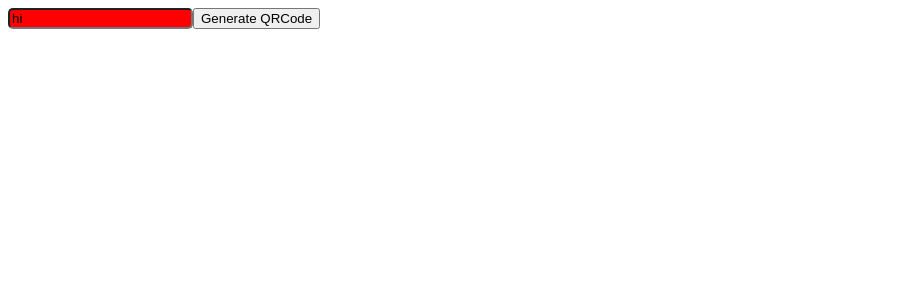
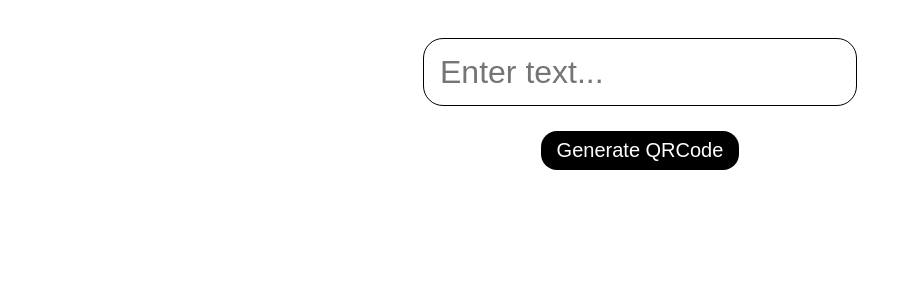
Before and after one commit to Kabuto43/qr-code_react, a React (Vite) app: page / in a window 1280 px wide. Shown: the top 300 px of the page, without its empty margins (0-912 px from the left). Built offline with nearby package versions, Linux system fonts and the light colour scheme.

Commit message:
added css styles

```diff
--- a/src/Layout.jsx
+++ b/src/Layout.jsx
@@ -1,7 +1,7 @@
-import { QrCodeGenerator } from './QrCodeGenerator'
+import { QRCodeGenerator } from './QRCodeGenerator'
 
 export const Layout = () => {
 	return (
-		<QrCodeGenerator/>
+		<QRCodeGenerator/>
 	)
 }
--- a/src/QrCodeGenerator.jsx
+++ b/src/QrCodeGenerator.jsx
@@ -1,13 +1,13 @@
+import { QRCodeSVG } from 'qrcode.react'
 import { useState } from 'react'
-import { QRCodeSVG } from 'qrcode.react'
 
 import './qrCodeGenerator.css'
 
-export const QrCodeGenerator = () => {
-  const [value, setValue] = useState("hi")
+export const QRCodeGenerator = () => {
+    const [value, setValue] = useState("")
     const [result, setResult] = useState('')
 
-	const onClickHandler = (event) => {
+    const onClickHandler = () => {
         setResult(value)
         setValue('')
     }
@@ -18,12 +18,22 @@ export const QrCodeGenerator = () => {
     }
 
     return (
-		<div>
+        <div className="container">
+            <input
+                className="input" type="text"
+                value={value} onChange={onChangeHandler}
+                placeholder="Enter text..."
+            />
+
+            <button className="button" type="button" onClick={onClickHandler}>
+                Generate QRCode
+            </button>
+
             {result !== '' && (
-        <QRCodeSVG value={result}/>
+                <div className="qrWrapper">
+                    <QRCodeSVG value={result} size={200}/>
+                </div>
             )}
-			<input className='input' type="text" value={value} onChange={onChangeHandler}/>
-			<button type="button" onClick={onClickHandler}>Generate QRCode</button>
         </div>
     )
 }
--- a/src/qrCodeGenerator.css
+++ b/src/qrCodeGenerator.css
@@ -1,4 +1,33 @@
+.container {
+	display: flex;
+	flex-direction: column;
+	justify-content: center;
+	align-items: center;
+	gap: 15px;
+}
+
+.qrWrapper svg path:last-child{
+	fill: black;
+}
+
 .input {
-	border-radius: 5px;
-	background: red;
+	margin-top: 30px;
+	border-radius: 20px;
+	border: 0.5px solid black;
+	color: rgb(15, 15, 15);
+	width: 400px;
+	height: 50px;
+	padding: 8px 16px;
+	font-size: 32px;
 }
+
+.button {
+	cursor: pointer;
+	border: none;
+	background: black;
+	color: white;
+	font-size: 20px;
+	border-radius: 16px;
+	padding: 8px 16px;
+	margin: 10px 20px;
+}
```
Lines whose indentation alone changed are shown as unchanged.
